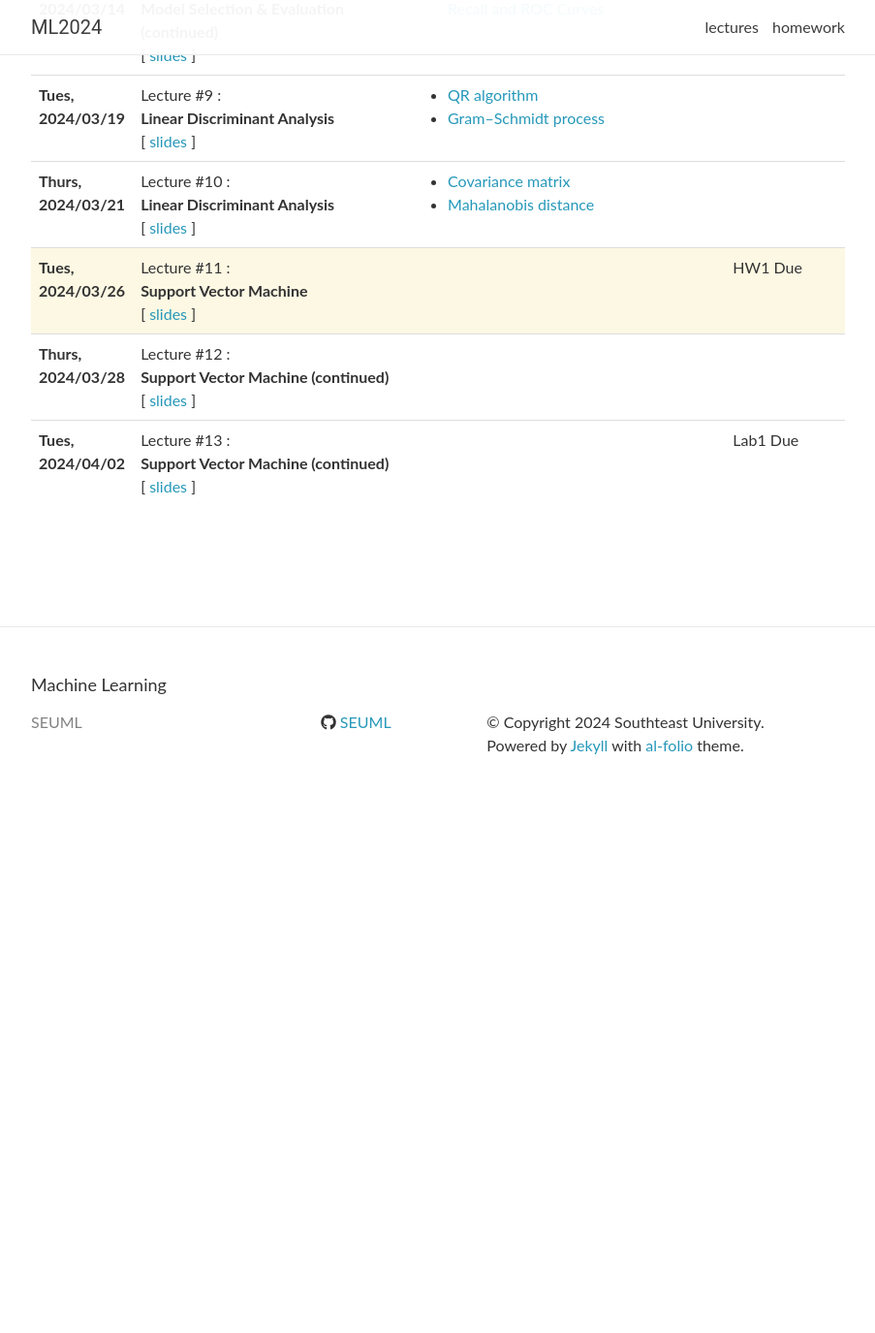
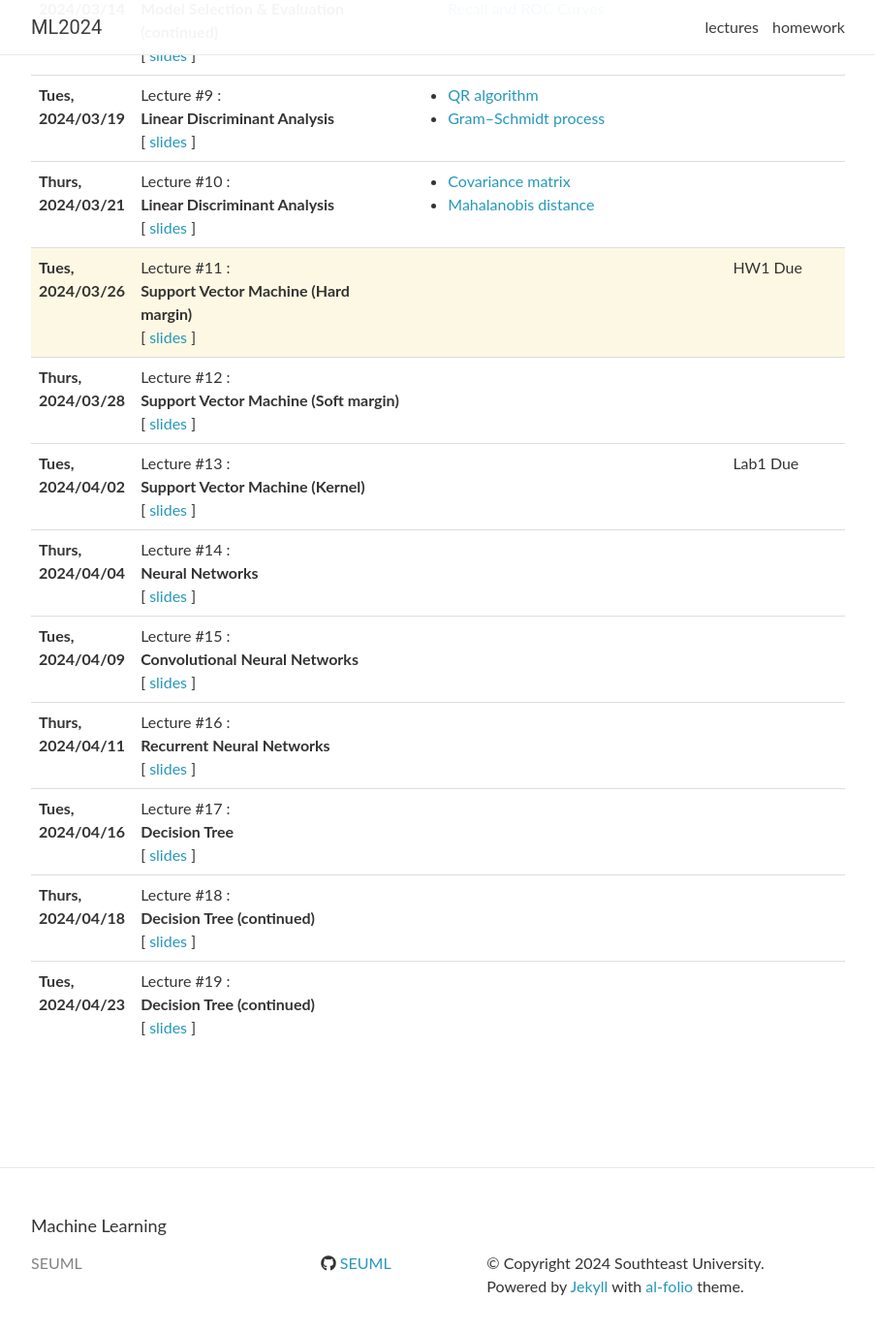
Before and after one commit to SEUML/ml-spring-2024, a Jekyll site: the page built from _pages/lectures.md, in a window 1280 px wide and 1400 px high, scrolled down 920 px. Shown: the top 1375 px of the window at 97% size, without its empty margins (188-1091 px from the left). Built offline with Jekyll 4.4.1, drawn with Linux system fonts in a browser that asks for light colours; nearby versions of some CDN libraries; comment, search, counter and statistics services are not loaded; before the commit the page ends 1762 px from its top, so only the background shows below that.

Commit message:
first commit

```diff
--- a/_data/lectures.yml
+++ b/_data/lectures.yml
@@ -85,21 +85,63 @@
 
 - date: Tues, 2024/03/26
   title: >
-    <strong> Support Vector Machine </strong>
+    <strong> Support Vector Machine (Hard margin) </strong>
   slides: "../assets/slides/lecture6.pdf"
   readings:
   logistics: HW1 Due
 
 - date: Thurs, 2024/03/28
   title: >
-    <strong> Support Vector Machine (continued)</strong>
+    <strong> Support Vector Machine (Soft margin)</strong>
   slides: "../assets/slides/lecture6.pdf"
   readings:
   logistics:
 
 - date: Tues, 2024/04/02
   title: >
-    <strong> Support Vector Machine (continued)</strong>
+    <strong> Support Vector Machine (Kernel)</strong>
   slides: "../assets/slides/lecture6.pdf"
   readings:
   logistics: Lab1 Due
+
+- date: Thurs, 2024/04/04
+  title: >
+    <strong> Neural Networks</strong>
+  slides: "../assets/slides/lecture7.pdf"
+  readings:
+  logistics:
+
+- date: Tues, 2024/04/09
+  title: >
+    <strong> Convolutional Neural Networks</strong>
+  slides: "../assets/slides/lecture8.pdf"
+  readings:
+  logistics:
+
+- date: Thurs, 2024/04/11
+  title: >
+    <strong> Recurrent Neural Networks</strong>
+  slides: "../assets/slides/lecture9.pdf"
+  readings:
+  logistics:
+
+- date: Tues, 2024/04/16
+  title: >
+    <strong> Decision Tree</strong>
+  slides: "../assets/slides/lecture10.pdf"
+  readings:
+  logistics:
+
+- date: Thurs, 2024/04/18
+  title: >
+    <strong> Decision Tree (continued)</strong>
+  slides: "../assets/slides/lecture10.pdf"
+  readings:
+  logistics:
+
+- date: Tues, 2024/04/23
+  title: >
+    <strong> Decision Tree (continued)</strong>
+  slides: "../assets/slides/lecture10.pdf"
+  readings:
+  logistics:
```
